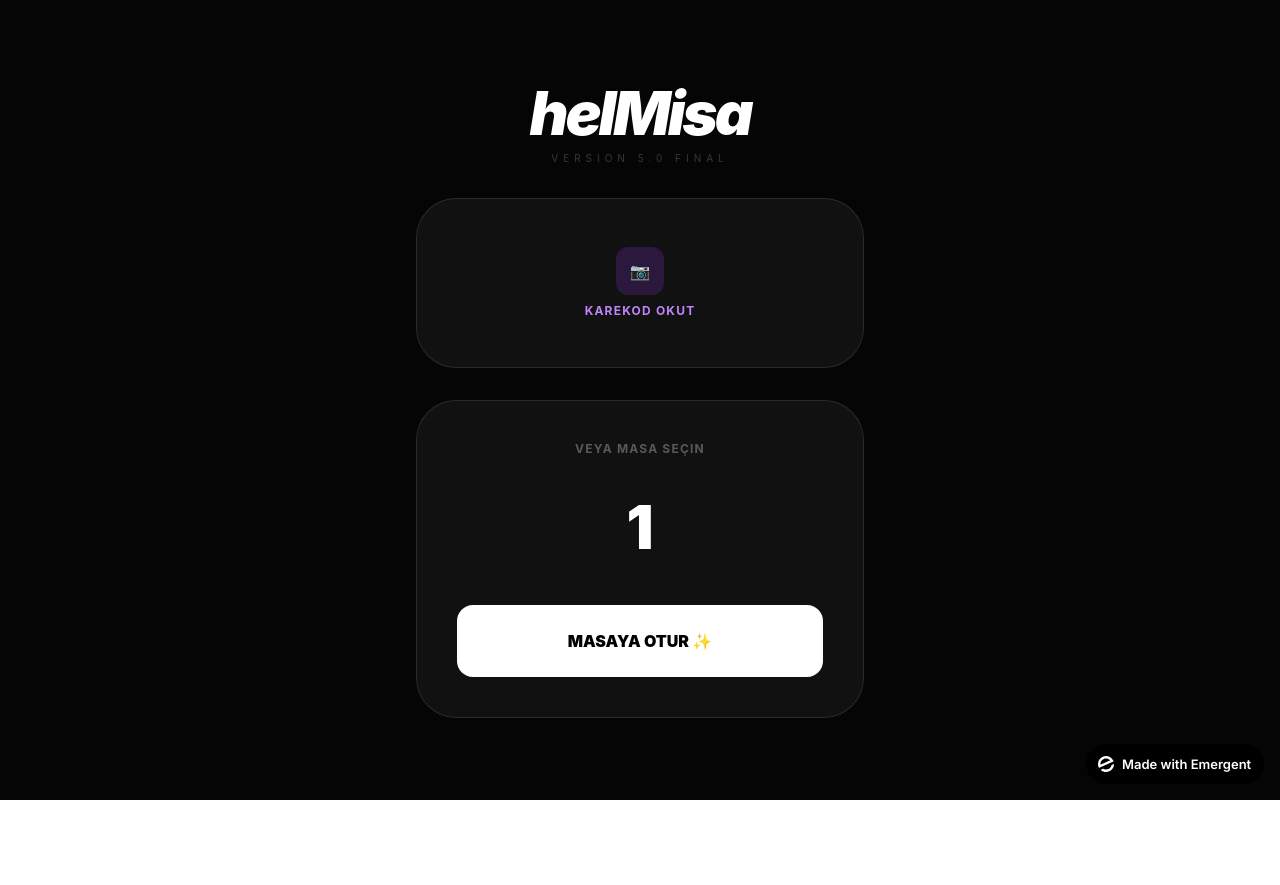
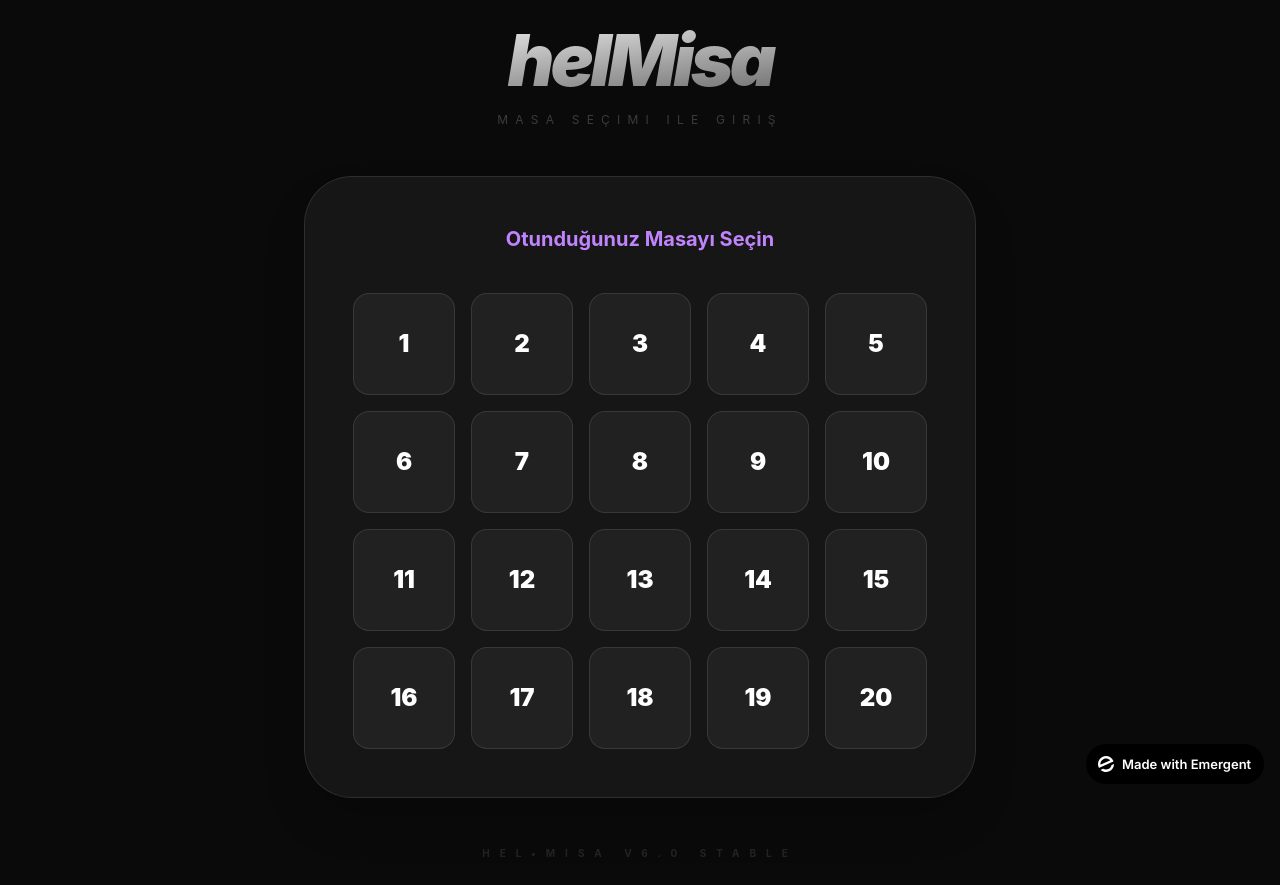
Before and after one commit to bbitenhms-cmd/helmisa-frontend, a React (Create React App) app: page / in a window 1280 px wide. Before the commit the page ends 800 px from the top, so only its background shows below. Built offline with nearby package versions, Linux system fonts and the light colour scheme.

Commit message:
fix: major overhaul of App.js - removed QR entirely and implemented 20-table grid selection as requested

```diff
--- a/src/App.js
+++ b/src/App.js
@@ -1,21 +1,18 @@
-import React, { useState, useEffect, useRef } from 'react';
-import { BrowserRouter, Routes, Route, Navigate, useNavigate } from 'react-router-dom';
+import React, { useState } from 'react';
+import { BrowserRouter, Routes, Route, Navigate } from 'react-router-dom';
 import axios from 'axios';
-import QrScanner from 'qr-scanner';
+import './App.css';
 
-// --- AUTH LOGIC ---
+// --- CONFIG ---
 const BACKEND_URL = 'https://helmisa-backend-production.up.railway.app';
 
+// --- COMPONENTS ---
+
 const LoginPage = () => {
-  const [selectedTable, setSelectedTable] = useState(1);
-  const [isScanning, setIsScanning] = useState(false);
   const [loading, setLoading] = useState(false);
   const [error, setError] = useState(null);
-  const videoRef = useRef(null);
-  const scannerRef = useRef(null);
-  const navigate = useNavigate();
 
-  const handleLogin = async (tableNum) => {
+  const handleJoin = async (tableNum) => {
     if (loading) return;
     setLoading(true);
     setError(null);
@@ -31,81 +28,76 @@ const LoginPage = () => {
 
       window.location.href = '/profile-setup';
     } catch (err) {
-      setError('Bağlantı hatası. Lütfen internetinizi kontrol edin.');
+      console.error('Login error:', err);
+      setError('Sunucu bağlantı hatası. Lütfen biraz sonra tekrar deneyin.');
       setLoading(false);
     }
   };
 
-  useEffect(() => {
-    if (isScanning && videoRef.current) {
-      scannerRef.current = new QrScanner(videoRef.current, (result) => {
-        const qrText = result?.data;
-        if (qrText && qrText.includes('table')) {
-          const tableNum = parseInt(qrText.split('table-')[1]);
-          if (!isNaN(tableNum)) handleLogin(tableNum);
-        }
-      }, { preferredCamera: 'environment' });
-      scannerRef.current.start().catch(() => setError('Kamera açılamadı.'));
-      return () => { scannerRef.current?.destroy(); };
-    }
-  }, [isScanning]);
+  return (
+    <div className="min-h-screen bg-[#0a0a0a] text-white flex flex-col items-center justify-center p-6">
+      <div className="w-full max-w-2xl space-y-12">
+        <header className="text-center">
+          <h1 className="text-7xl font-black italic tracking-tighter bg-clip-text text-transparent bg-gradient-to-br from-white to-white/30">
+            helMisa
+          </h1>
+          <p className="text-white/20 text-xs tracking-[0.6em] uppercase mt-4">Masa Seçimi ile Giriş</p>
+        </header>
 
-  return (
-    <div className="min-h-screen bg-[#050505] text-white flex flex-col items-center justify-center p-6">
-      <div className="w-full max-w-md space-y-8">
-        <div className="text-center">
-          <h1 className="text-6xl font-black italic tracking-tighter">helMisa</h1>
-          <p className="text-white/20 text-[10px] tracking-[0.5em] uppercase mt-2">Version 5.0 Final</p>
-        </div>
+        <main className="bg-white/5 border border-white/10 rounded-[3rem] p-8 md:p-12 shadow-2xl">
+          <h2 className="text-center text-xl font-bold mb-10 text-purple-400">Otunduğunuz Masayı Seçin</h2>
 
-        {/* QR SECTION */}
-        <div className="bg-white/5 border border-white/10 rounded-[2.5rem] overflow-hidden">
-          {isScanning ? (
-            <div className="relative aspect-video bg-black">
-              <video ref={videoRef} className="w-full h-full object-cover" playsInline muted />
-              <button onClick={() => setIsScanning(false)} className="absolute bottom-4 left-1/2 -translate-x-1/2 bg-red-500 px-6 py-2 rounded-full text-[10px] font-black">İPTAL</button>
+          <div className="grid grid-cols-4 md:grid-cols-5 gap-4">
+            {[...Array(20)].map((_, i) => (
+              <button
+                key={i + 1}
+                onClick={() => handleJoin(i + 1)}
+                disabled={loading}
+                className="aspect-square rounded-2xl bg-white/5 border border-white/10 flex items-center justify-center text-2xl font-black hover:bg-purple-600 hover:border-purple-400 transition-all active:scale-90 disabled:opacity-30"
+              >
+                {i + 1}
+              </button>
+            ))}
+          </div>
+
+          {loading && (
+            <div className="mt-10 text-center animate-pulse">
+               <p className="text-sm font-bold tracking-widest text-white/40">MASAYA BAĞLANILIYOR...</p>
             </div>
-          ) : (
-            <button onClick={() => setIsScanning(true)} className="w-full py-12 flex flex-col items-center gap-2">
-              <div className="w-12 h-12 bg-purple-600/20 rounded-xl flex items-center justify-center">
-                📷
-              </div>
-              <span className="font-bold text-xs tracking-widest text-purple-400">KAREKOD OKUT</span>
-            </button>
           )}
-        </div>
 
-        {/* TABLE SECTION */}
-        <div className="bg-white/5 border border-white/10 rounded-[2.5rem] p-10">
-          <h2 className="text-center text-xs font-bold text-white/30 uppercase tracking-widest mb-6">Veya Masa Seçin</h2>
-          <select
-            value={selectedTable}
-            onChange={(e) => setSelectedTable(parseInt(e.target.value))}
-            className="w-full bg-transparent text-white text-6xl font-black py-4 text-center focus:outline-none appearance-none"
-          >
-            {[...Array(50)].map((_, i) => (<option key={i+1} value={i+1} className="bg-black">{i+1}</option>))}
-          </select>
-          <button
-            onClick={() => handleLogin(selectedTable)}
-            disabled={loading}
-            className="w-full bg-white text-black font-black py-6 rounded-2xl mt-8 active:scale-95 transition-all"
-          >
-            {loading ? '...' : 'MASAYA OTUR ✨'}
-          </button>
-        </div>
-        {error && <p className="text-red-500 text-center text-xs">{error}</p>}
+          {error && (
+            <div className="mt-10 p-6 bg-red-500/10 border border-red-500/30 rounded-3xl text-center">
+              <p className="text-red-400 text-sm font-bold">{error}</p>
+            </div>
+          )}
+        </main>
+
+        <footer className="text-center opacity-10">
+           <p className="text-[10px] font-bold tracking-[1em]">HEL•MISA V6.0 STABLE</p>
+        </footer>
       </div>
     </div>
   );
 };
 
-// --- APP COMPONENT ---
+const Placeholder = ({ title }) => (
+  <div className="min-h-screen bg-[#0a0a0a] text-white flex flex-col items-center justify-center">
+    <h1 className="text-2xl font-bold">{title}</h1>
+    <p className="text-white/40 mt-4 px-10 text-center">Bu sayfa yükleniyor... Lütfen masa seçimiyle başlayın.</p>
+    <button onClick={() => window.location.href = '/'} className="mt-10 text-purple-400 font-bold">Ana Sayfaya Dön</button>
+  </div>
+);
+
+// --- APP ---
 function App() {
   return (
     <BrowserRouter>
       <Routes>
         <Route path="/" element={<LoginPage />} />
-        <Route path="*" element={<div className="text-white p-20">Yükleniyor...</div>} />
+        <Route path="/profile-setup" element={<Placeholder title="Profil Kurulumu" />} />
+        <Route path="/lobby" element={<Placeholder title="Lobi" />} />
+        <Route path="*" element={<Navigate to="/" replace />} />
       </Routes>
     </BrowserRouter>
   );
```
